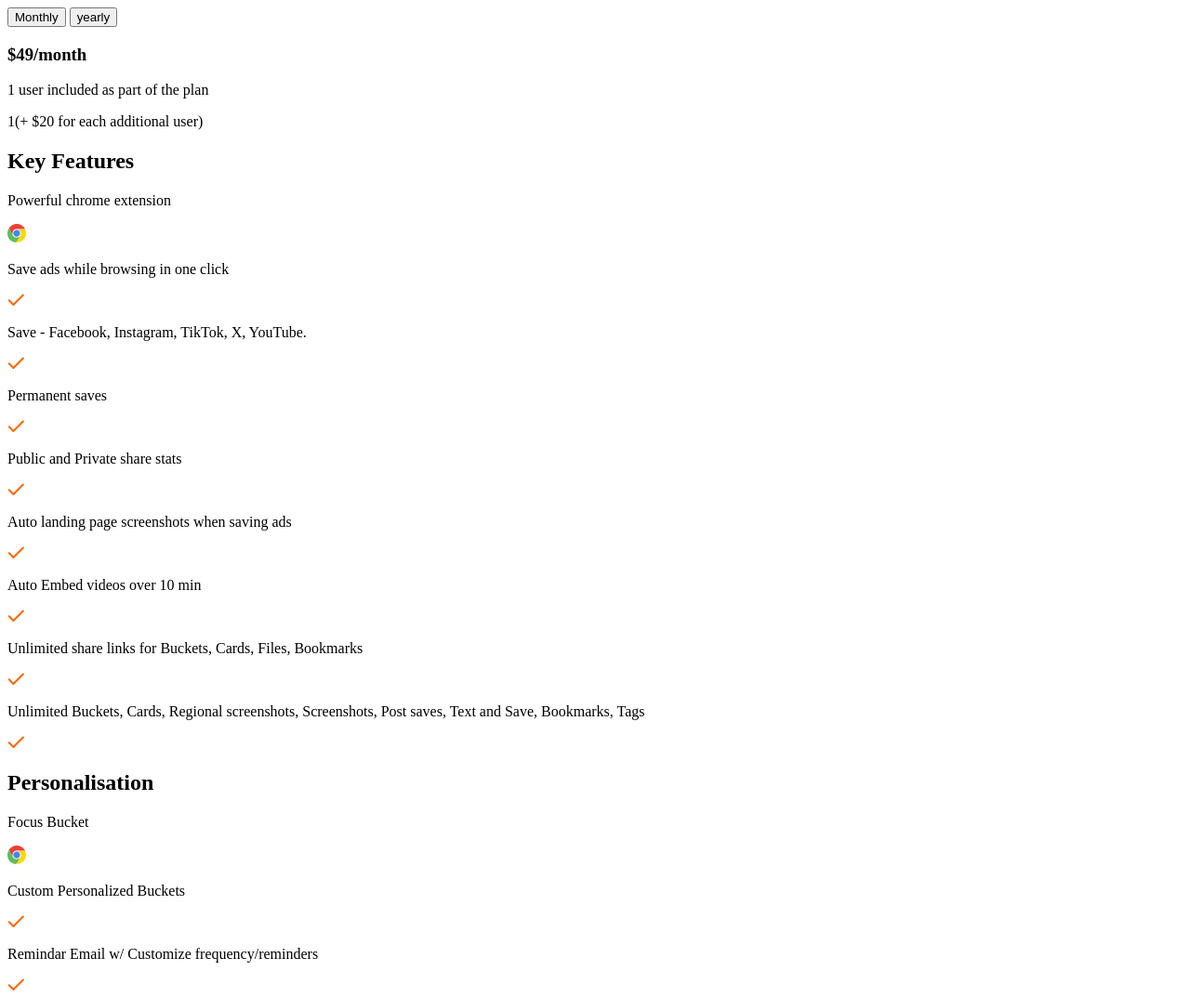
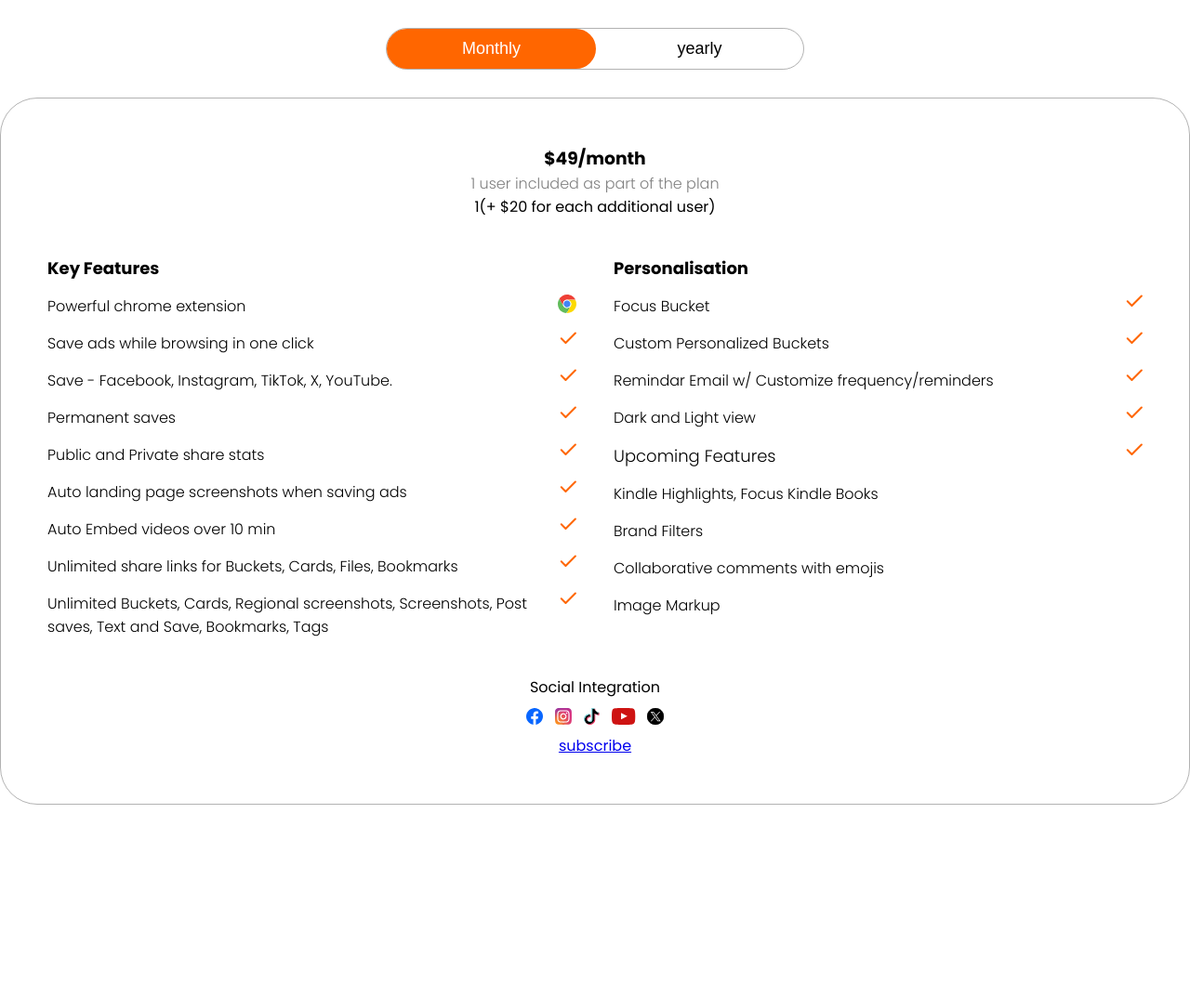
Before and after one commit to ashiqur21/zimzee-pricing-table-tab, a plain HTML site: page index.html in a window 1280 px wide. Shown: the top 1073 px of the page at 93% size. After the commit the page ends 876 px from the top, so only its background shows below. Drawn offline with Linux system fonts and the light colour scheme.

Commit message:
added som eocdE

```diff
--- a/index.html
+++ b/index.html
@@ -3,6 +3,7 @@
   <head>
     <meta charset="UTF-8" />
     <meta name="viewport" content="width=device-width, initial-scale=1.0" />
+    <link rel="stylesheet" href="./style.css" />
     <title>Document</title>
   </head>
   <body>
@@ -12,12 +13,17 @@
         <button class="" id="yearly">yearly</button>
       </div>
       <div class="pricing-table">
-        <div class="monthly-table">
+        <!-- monthly -->
+        <div
+          style="display: flex"
+          id="monthly-table"
+          class="pricing-tab active"
+        >
           <h3 class="pricing-title-1">$49/month</h3>
           <p class="pricing-sub-1">1 user included as part of the plan</p>
           <p class="pricing-sub-2">1(+ $20 for each additional user)</p>
           <div class="pricing-flex">
-            <div>
+            <div class="pricing-col">
               <h2 class="price-item-title">Key Features</h2>
               <div class="price-item-flex">
                 <p>Powerful chrome extension</p>
@@ -61,7 +67,96 @@
                 <img src="./img/check.png" alt="" />
               </div>
             </div>
-            <div>
+            <div class="pricing-col">
+              <h2 class="price-item-title">Personalisation</h2>
+              <div class="price-item-flex">
+                <p>Focus Bucket</p>
+                <img src="./img/check.png" alt="" />
+              </div>
+              <div class="price-item-flex">
+                <p>Custom Personalized Buckets</p>
+                <img src="./img/check.png" alt="" />
+              </div>
+              <div class="price-item-flex">
+                <p>Remindar Email w/ Customize frequency/reminders</p>
+                <img src="./img/check.png" alt="" />
+              </div>
+              <div class="price-item-flex">
+                <p>Dark and Light view</p>
+                <img src="./img/check.png" alt="" />
+              </div>
+              <div class="price-item-flex">
+                <p class="price-item-title">Upcoming Features</p>
+                <img src="./img/check.png" alt="" />
+              </div>
+              <div class="price-item-flex">
+                <p>Kindle Highlights, Focus Kindle Books</p>
+              </div>
+              <div class="price-item-flex">
+                <p>Brand Filters</p>
+              </div>
+              <div class="price-item-flex">
+                <p>Collaborative comments with emojis</p>
+              </div>
+              <div class="price-item-flex">
+                <p>Image Markup</p>
+              </div>
+            </div>
+          </div>
+          <div class="tab-bottom">
+            <p>Social Integration</p>
+            <img src="./img/social-image.png" alt="" />
+            <a href="#">subscribe</a>
+          </div>
+        </div>
+        <!-- yearly -->
+        <div style="display: none" id="year-table" class="pricing-tab">
+          <h3 class="pricing-title-1">$33.25/month</h3>
+          <p class="pricing-sub-1">Billed annually <span>(Save ~$189)</span></p>
+          <p class="pricing-sub-2">(+ $20 for each additional user)</p>
+          <div class="pricing-flex">
+            <div class="pricing-col">
+              <h2 class="price-item-title">Key Features</h2>
+
+              <div class="price-item-flex">
+                <p>Save ads while browsing in one click</p>
+                <img src="./img/check.png" alt="" />
+              </div>
+              <div class="price-item-flex">
+                <p>Save - Facebook, Instagram, TikTok, X, YouTube.</p>
+                <img src="./img/check.png" alt="" />
+              </div>
+              <div class="price-item-flex">
+                <p>Permanent saves</p>
+                <img src="./img/check.png" alt="" />
+              </div>
+              <div class="price-item-flex">
+                <p>Public and Private share stats</p>
+                <img src="./img/check.png" alt="" />
+              </div>
+              <div class="price-item-flex">
+                <p>Auto landing page screenshots when saving ads</p>
+                <img src="./img/check.png" alt="" />
+              </div>
+              <div class="price-item-flex">
+                <p>Auto Embed videos over 10 min</p>
+                <img src="./img/check.png" alt="" />
+              </div>
+              <div class="price-item-flex">
+                <p>
+                  Unlimited share links for Buckets, Cards, Files, Bookmarks
+                </p>
+                <img src="./img/check.png" alt="" />
+              </div>
+              <div class="price-item-flex">
+                <p>
+                  Unlimited Buckets, Cards, Regional screenshots, Screenshots,
+                  Post saves, Text and Save, Bookmarks, Tags
+                </p>
+                <img src="./img/check.png" alt="" />
+              </div>
+            </div>
+            <div class="pricing-col">
               <h2 class="price-item-title">Personalisation</h2>
               <div class="price-item-flex">
                 <p>Focus Bucket</p>
@@ -80,7 +175,7 @@
                 <img src="./img/check.png" alt="" />
               </div>
               <div class="price-item-flex">
-                <p>Upcoming Features</p>
+                <p class="price-item-title">Upcoming Features</p>
                 <img src="./img/check.png" alt="" />
               </div>
               <div class="price-item-flex">
@@ -105,5 +200,6 @@
         </div>
       </div>
     </div>
+    <script src="./script.js"></script>
   </body>
 </html>
--- /dev/null
+++ b/script.js
@@ -0,0 +1,30 @@
+// Get references to the buttons and pricing tables
+const monthlyButton = document.getElementById("monthly");
+const yearlyButton = document.getElementById("yearly");
+const monthlyTable = document.getElementById("monthly-table");
+const yearlyTable = document.getElementById("year-table");
+
+// Function to toggle active states
+function togglePricing(
+  activeButton,
+  inactiveButton,
+  activeTable,
+  inactiveTable
+) {
+  // Activate the clicked button
+  activeButton.classList.add("active");
+  inactiveButton.classList.remove("active");
+
+  // Show the corresponding pricing table
+  activeTable.style.display = "flex";
+  inactiveTable.style.display = "none";
+}
+
+// Add event listeners to the buttons
+monthlyButton.addEventListener("click", () => {
+  togglePricing(monthlyButton, yearlyButton, monthlyTable, yearlyTable);
+});
+
+yearlyButton.addEventListener("click", () => {
+  togglePricing(yearlyButton, monthlyButton, yearlyTable, monthlyTable);
+});
--- /dev/null
+++ b/style.css
@@ -0,0 +1,95 @@
+@import url("https://fonts.googleapis.com/css2?family=Poppins:ital,wght@0,100;0,200;0,300;0,400;0,500;0,600;0,700;0,800;0,900;1,100;1,200;1,300;1,400;1,500;1,600;1,700;1,800;1,900&display=swap");
+* {
+  margin: 0;
+  padding: 0;
+  box-sizing: border-box;
+}
+.pricing-container {
+  max-width: 1300px;
+  margin: 10px auto;
+  font-family: "Poppins", serif;
+}
+
+.pricing-toggle-button {
+  margin: 30px auto;
+  width: 450px;
+  height: 45px;
+  border: 1px solid #0000004d;
+  display: flex;
+  justify-content: center;
+  align-items: center;
+  border-radius: 50px;
+}
+.pricing-toggle-button button {
+  width: 100%;
+  height: 100%;
+  border-radius: 50px;
+  border: none;
+  background-color: transparent;
+  font-size: 18px;
+}
+.pricing-toggle-button .active {
+  background-color: #f60;
+  color: #fff;
+}
+.pricing-table {
+  border: 1px solid #0000004d;
+  padding: 50px;
+  border-radius: 40px;
+}
+#monthly-table,
+#year-table {
+  display: flex;
+  justify-content: center;
+  align-items: center;
+  flex-direction: column;
+}
+.pricing-flex {
+  display: flex;
+  gap: 40px;
+  padding-top: 40px;
+}
+.tab-bottom {
+  display: flex;
+  flex-direction: column;
+  justify-content: center;
+  align-items: center;
+  gap: 10px;
+  padding-top: 40px;
+}
+.pricing-container .pricing-table .active {
+  display: flex;
+}
+.pricing-toggle-button .active {
+  background-color: #f60;
+  color: #fff;
+  border: 2px solid #f60;
+}
+.pricing-toggle-button button{
+    cursor: pointer;
+}
+.pricing-sub-1 {
+  color: gray;
+  font-weight: 300;
+}
+.pricing-sub-1 span {
+  color: #f60;
+  font-weight: 400;
+}
+.price-item-flex {
+  display: flex;
+  justify-content: space-between;
+  align-items: start;
+}
+.pricing-col {
+  width: 50%;
+  display: flex;
+  flex-direction: column;
+  gap: 15px;
+}
+.price-item-title {
+  font-size: 18px;
+}
+.price-item-flex p {
+    font-weight: 300;
+}
```
